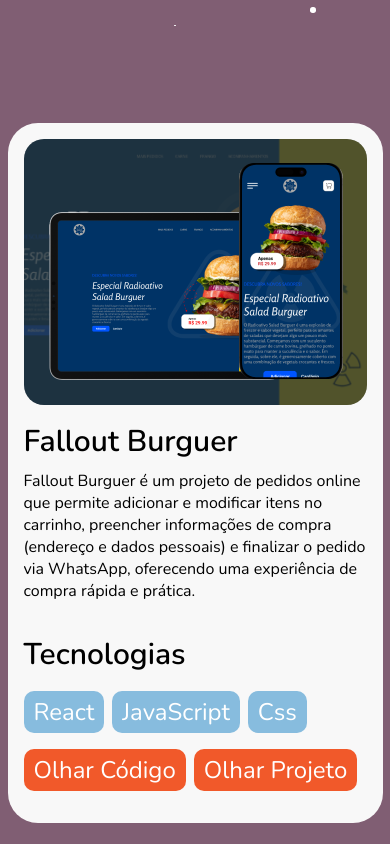
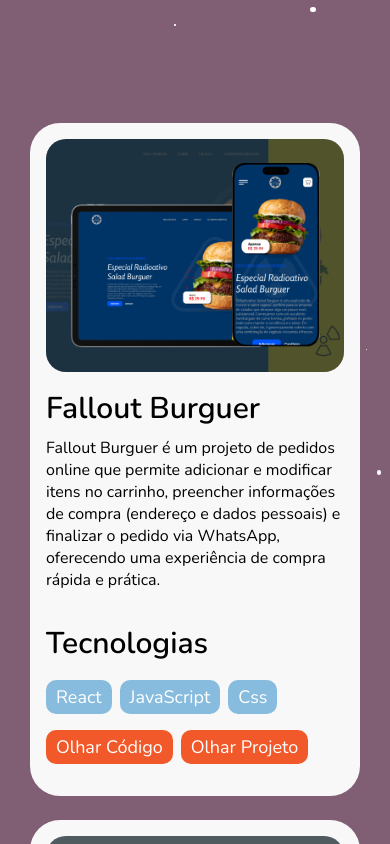
Before and after one commit to CaioColli/Colli_Dev_Portfolio, a React (Vite) app: page / in a window 390 px wide. Shown: the part 1000-1844 px from the top of the page. Built offline with nearby package versions, Linux system fonts and the light colour scheme.

Commit message:
Fix tamanho maximo card mobile

```diff
--- a/src/Components/ProjectCard/index.jsx
+++ b/src/Components/ProjectCard/index.jsx
@@ -6,6 +6,10 @@ const Container = styled.article`
 
     @media (max-width: 1024px) {
         min-width: 0;
+    }
+
+    @media (max-width: 425px) {
+        max-width: 350px;
     }
 `
 
@@ -50,7 +54,7 @@ const Figure = styled.figure.withConfig({
 `;
 
 const Image = styled.img`
-    @media (max-width: 320px) {
+    @media (max-width: 425px) {
         max-width: 250px;
     }
 `
@@ -92,7 +96,7 @@ const TechnologyItem = styled.li`
     border-radius: 10px;
     color: var(--WhiteColor);
     cursor: default;
-    font-size: 24px;
+    font-size: clamp(1.125rem, 1.0184rem + 0.4013vw, 1.5rem);
     padding: 5px 10px;
 `
 
@@ -109,6 +113,7 @@ const Anchor = styled.a`
     color: var(--WhiteColor);
     cursor: pointer;
     font-size: 24px;
+    font-size: clamp(1.125rem, 1.0184rem + 0.4013vw, 1.5rem);
     padding: 5px 10px;
     transition: 0.5s ease;
 
--- a/src/Pages/HomePage/ProjectsSection/index.jsx
+++ b/src/Pages/HomePage/ProjectsSection/index.jsx
@@ -26,15 +26,20 @@ const CloudsContain = styled.div``
 const SatelliteContain = styled.div``
 
 const Content = styled.div`
+    display: flex;
+    flex-wrap: wrap;
+    gap: 24px;
+    justify-content: center;
     z-index: 100;
-    display: flex;
-    gap: 24px;
-    flex-wrap: wrap;
-    justify-content: center;
 `
 
 const StyledLink = styled(Link)`
     all: unset;
+`
+
+const ButtonContent = styled.div`
+    z-index: 100;
+    display: flex;
 `
 
 const Button = styled.button`
@@ -45,7 +50,6 @@ const Button = styled.button`
     cursor: pointer;
     font-size: 24px;
     padding: 16px;
-    z-index: 100;
 
     &:hover {
         transform: scale(1.02);
@@ -114,11 +118,13 @@ export const ProjectsSection = forwardRef((props, ref) => {
             </Content>
 
             {data && data.length >= 3 && (
-                <StyledLink to='projetos'>
-                    <Button>
-                        MAIS PROJETOS
-                    </Button>
-                </StyledLink>
+                <ButtonContent>
+                    <StyledLink to='projetos'>
+                        <Button>
+                            MAIS PROJETOS
+                        </Button>
+                    </StyledLink>
+                </ButtonContent>
             )}
         </Container>
     )
```
